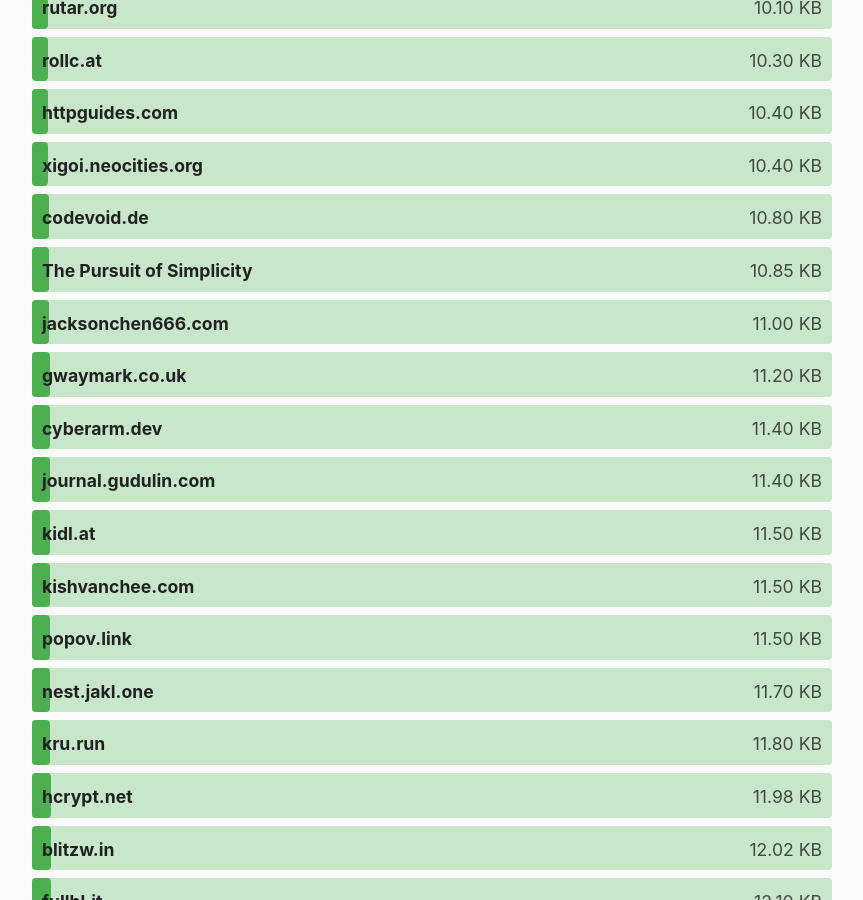
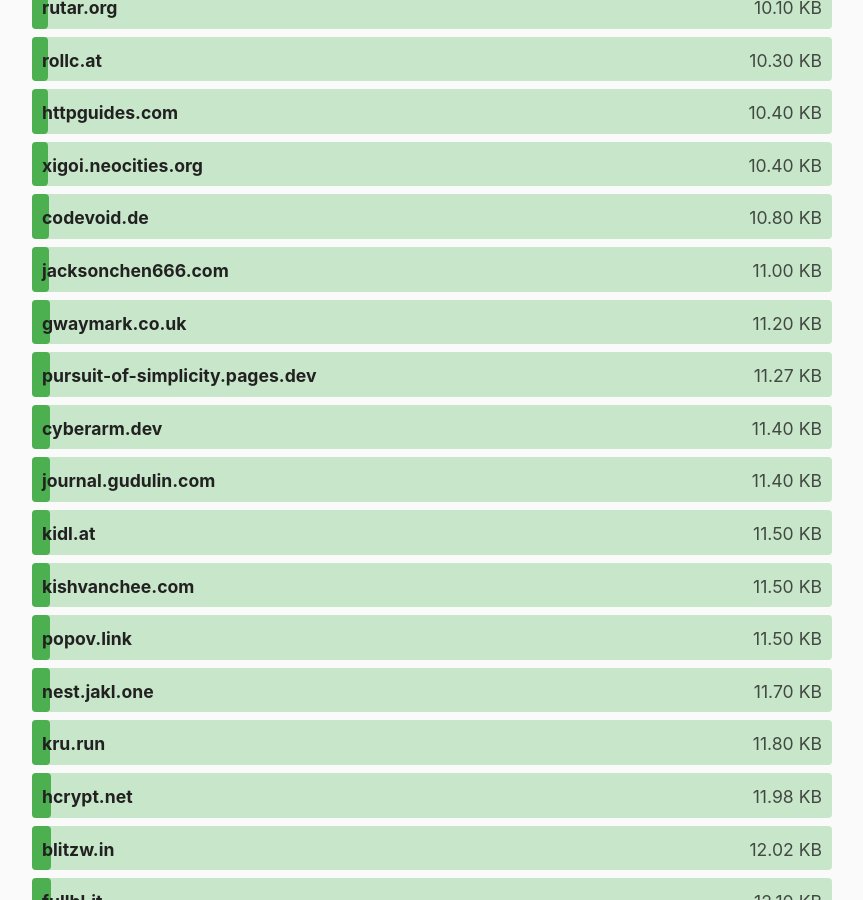
Before and after one commit to kevquirk/512kb.club, a Jekyll site: the page built from index.md, in a window 1280 px wide and 900 px high, scrolled down 5741 px. Shown: the whole window, without its empty margins (208-1071 px from the left). Built offline with Jekyll 4.4.1, drawn with Linux system fonts in a browser that asks for light colours.

Commit message:
Update sites.yml

```diff
--- a/_data/sites.yml
+++ b/_data/sites.yml
@@ -3678,7 +3678,7 @@
   size: 28.07
   last_checked: 2024-02-11
 
-- domain: The Pursuit of Simplicity
+- domain: pursuit-of-simplicity.pages.dev
   url: https://pursuit-of-simplicity.pages.dev/
-  size: 10.85
-  last_checked: 2024-02-15
+  size: 11.27
+  last_checked: 2024-03-02
```
